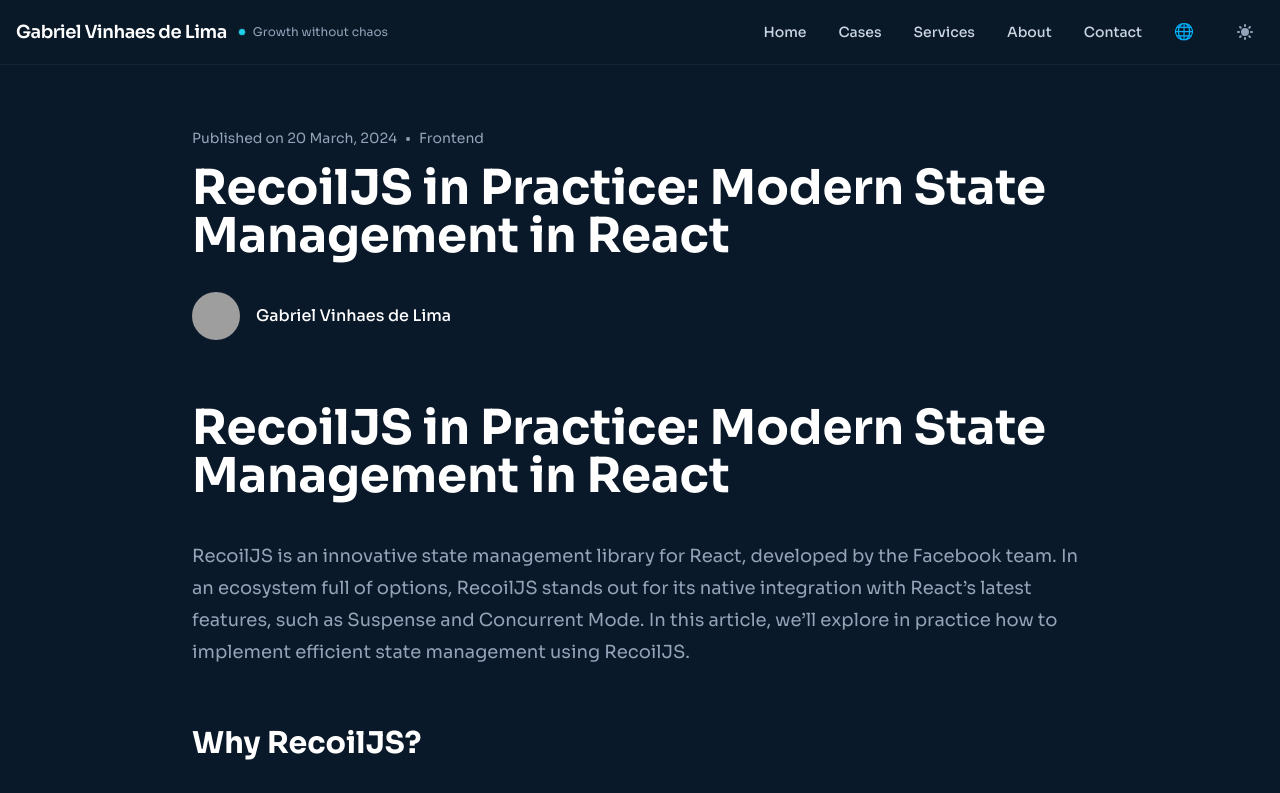
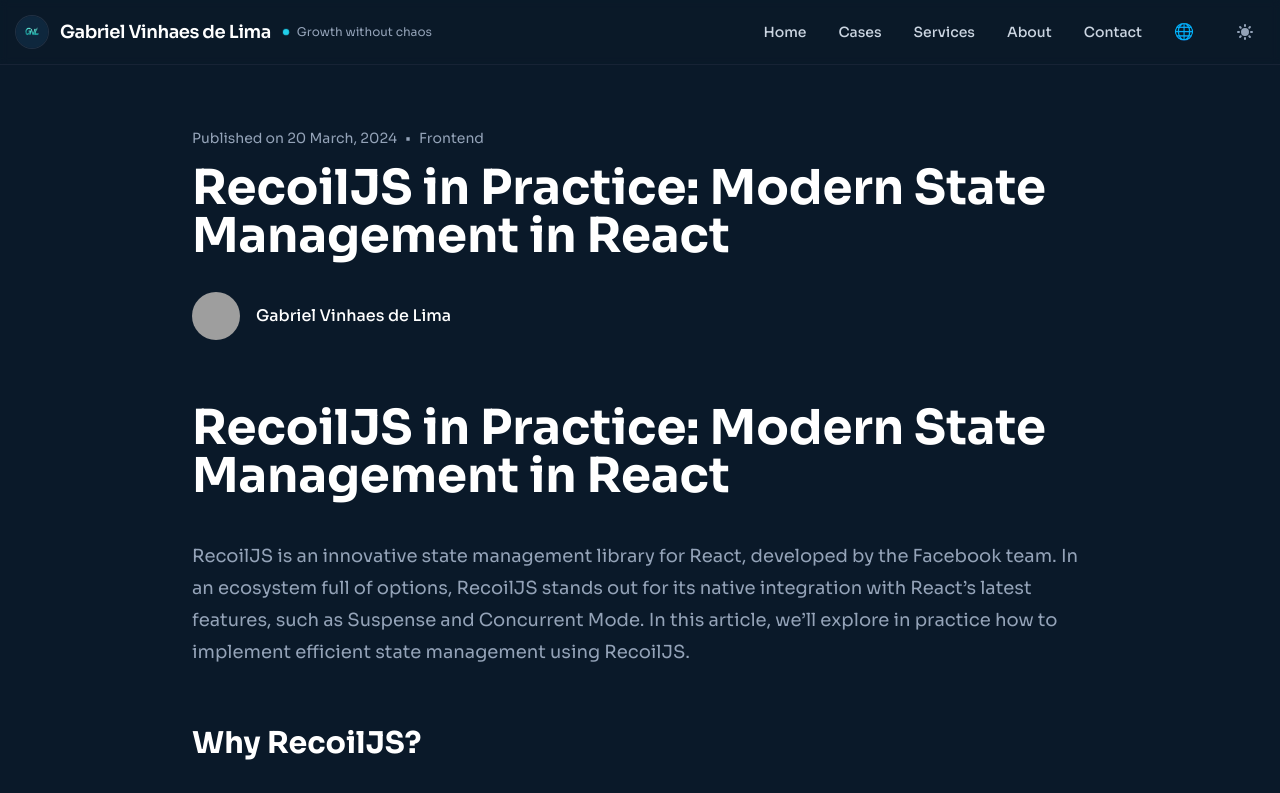
Before and after one commit to Gabrielgvl/portfolio, an Astro site: page /blog/recoiljs in a window 1280 px wide. Shown: the top 793 px of the page. Built offline with nearby package versions, Linux system fonts and the light colour scheme; Astro itself is replaced by a stand-in of ours; grey boxes are pictures that could not be loaded.

Commit message:
Add logo and reduce avatar asset size

```diff
--- a/src/components/Navigation.astro
+++ b/src/components/Navigation.astro
@@ -20,9 +20,12 @@
   <div class="flex items-center gap-3">
     <a
       href={homePath}
-      class="text-sm sm:text-lg font-semibold tracking-tight text-slate-900 dark:text-white"
+      class="flex items-center gap-3 text-sm sm:text-lg font-semibold tracking-tight text-slate-900 dark:text-white"
     >
-      Gabriel Vinhaes de Lima
+      <span class="h-8 w-8 rounded-full bg-slate-100/80 dark:bg-midnight-900/80 ring-1 ring-slate-200/70 dark:ring-slate-700/60 flex items-center justify-center overflow-hidden">
+        <img src="/logos/gvl-logo.png" alt="Gabriel Vinhaes de Lima logo" class="h-6 w-6" />
+      </span>
+      <span>Gabriel Vinhaes de Lima</span>
     </a>
     <span class="hidden sm:inline-flex items-center gap-2 text-xs text-slate-500 dark:text-slate-400">
       <span class="h-1.5 w-1.5 rounded-full bg-accent-400 animate-pulse-soft"></span>
--- a/src/pages/blog/[slug].astro
+++ b/src/pages/blog/[slug].astro
@@ -4,7 +4,7 @@
 import { format } from 'date-fns';
 import { enUS, es, ptBR } from 'date-fns/locale';
 import { Image } from 'astro:assets';
-import avatarImage from '../../assets/avatar.png';
+import avatarImage from '../../assets/avatar.webp';
 import { render } from 'astro:content';
 import { getLocaleFromUrl, useTranslations, useTranslatedPath } from '@/i18n/utils';
 
--- a/src/pages/blog/index.astro
+++ b/src/pages/blog/index.astro
@@ -4,7 +4,7 @@
 import { format } from 'date-fns';
 import { enUS, es, ptBR } from 'date-fns/locale';
 import { Image } from 'astro:assets';
-import avatarImage from '../../assets/avatar.png';
+import avatarImage from '../../assets/avatar.webp';
 import { getCollection, type CollectionEntry } from 'astro:content';
 import { getLocaleFromUrl, useTranslations, useTranslatedPath } from '@/i18n/utils';
 
```
Also changed, not shown: public/logos/gvl-logo.png (added), 1 other file.
